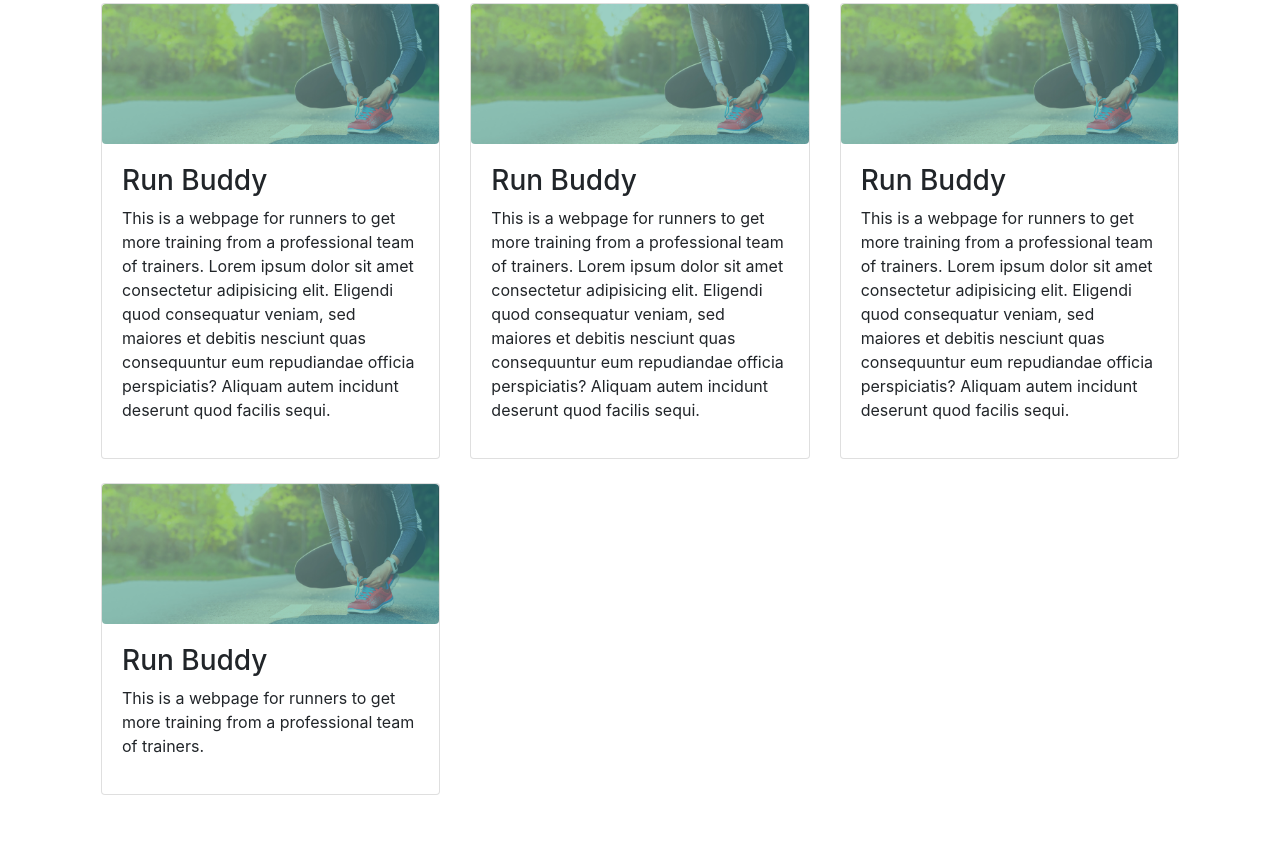
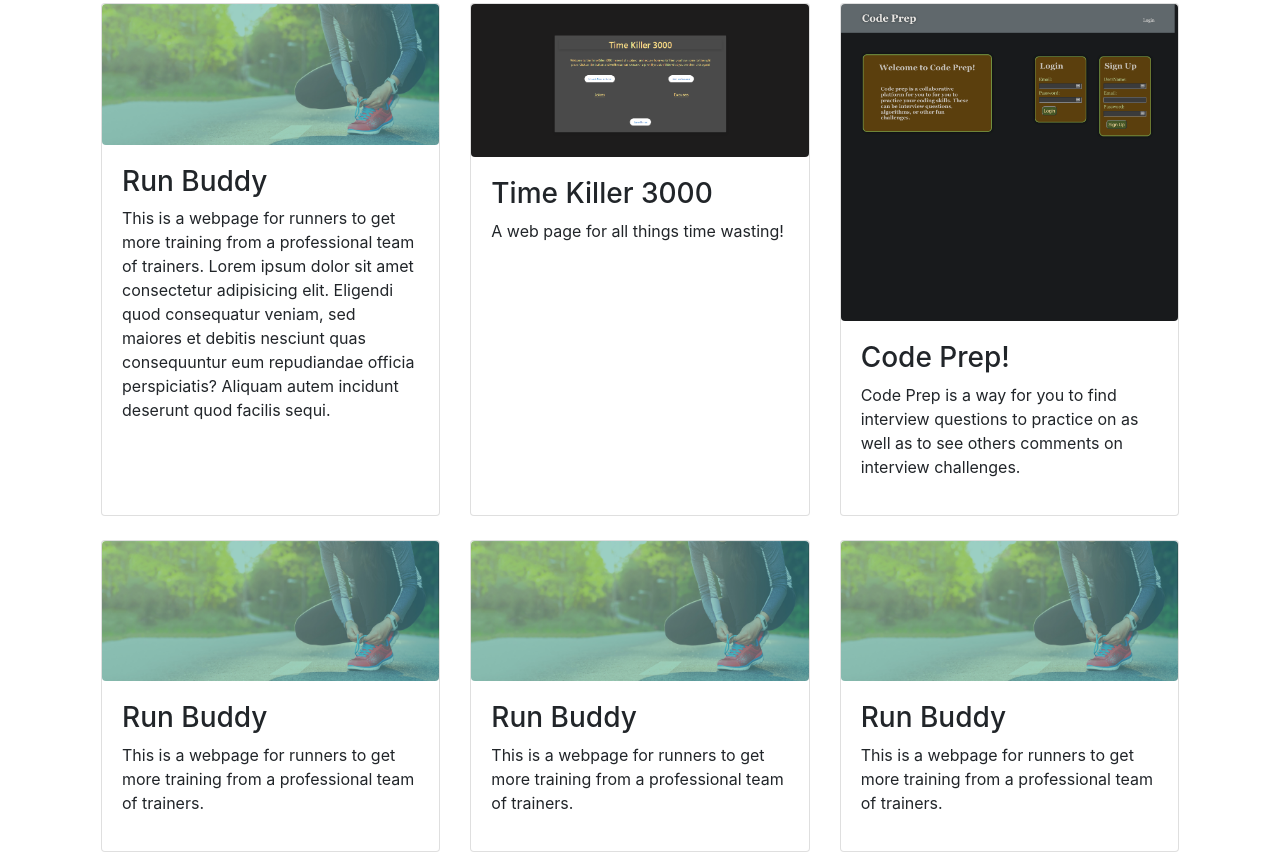
Before and after one commit to jamesfillerup/portfolio-fillerup, a website: page index.html in a window 1280 px wide. Shown: the part 1309-2165 px from the top of the page. Drawn offline with nearby package versions, Linux system fonts and the light colour scheme.

Commit message:
minor changes'

```diff
--- a/Assets/css/style.css
+++ b/Assets/css/style.css
@@ -48,14 +48,15 @@ margin: 7px 0;
 header nav ul {
     display: flex;
     flex-wrap: wrap;
-    justify-content: space-between;
+    justify-content: right ;
     align-items: center;
     list-style: none;
 }
 header nav ul li a {
     padding: 10px 15px;
     font-weight: bold;
-    font-size: 1.1vw;
+    font-size: 15px;
+
 }
 header nav ul li a:hover {
     background: var(--color-1);
@@ -306,7 +307,7 @@ p {
         justify-content: center;
     }
     header nav ul li a {
-        font-size: 20px;
+        font-size: 15px;
     }
     footer h2, footer div {
         text-align: center;
--- a/index.html
+++ b/index.html
@@ -105,16 +105,16 @@
             <div class="col-12 col-md-6 col-lg-4 mt-4">
                 <div class=" card h-100">
                     <div class="">
-                        <a href="https://jamesfillerup.github.io/run-buddy/">
-                            <img class="card-img-top img-center rounded mx-auto d-block" src= "./Assets/images/run-buddy.jpeg"
+                        <a href="https://Nesnah1307.github.io/time-killer-3000/">
+                            <img class="card-img-top img-center rounded mx-auto d-block" src= "./Assets/images/time-killer-3000.png"
                                 alt="" style="width:100%">
                         </a>
                         <div class="card-body">
                             <h3>
-                                Run Buddy
+                                Time Killer 3000
                             </h3>
                             <p>
-                            This is a webpage for runners to get more training from a professional team of trainers. Lorem ipsum dolor sit amet consectetur adipisicing elit. Eligendi quod consequatur veniam, sed maiores et debitis nesciunt quas consequuntur eum repudiandae officia perspiciatis? Aliquam autem incidunt deserunt quod facilis sequi.
+                            A web page for all things time wasting!
                             </p>
                         </div>
                     </div>
@@ -123,16 +123,16 @@
             <div class="col-12 col-md-6 col-lg-4 mt-4">
                 <div class=" card h-100">
                     <div class="">
-                        <a href="https://jamesfillerup.github.io/run-buddy/">
-                            <img class="card-img-top img-center rounded mx-auto d-block" src= "./Assets/images/run-buddy.jpeg"
+                        <a href="https://secure-inlet-25586.herokuapp.com/">
+                            <img class="card-img-top img-center rounded mx-auto d-block" src= "./Assets/images/code-prep.png"
                                 alt="" style="width:100%">
                         </a>
                         <div class="card-body">
                             <h3>
-                                Run Buddy
+                                Code Prep!
                             </h3>
                             <p>
-                            This is a webpage for runners to get more training from a professional team of trainers. Lorem ipsum dolor sit amet consectetur adipisicing elit. Eligendi quod consequatur veniam, sed maiores et debitis nesciunt quas consequuntur eum repudiandae officia perspiciatis? Aliquam autem incidunt deserunt quod facilis sequi.
+                                Code Prep is a way for you to find interview questions to practice on as well as to see others comments on interview challenges.
                             </p>
                         </div>
                     </div>
@@ -156,6 +156,43 @@
                     </div>
                 </div>
             </div>
+            <div class="col-12 col-md-6 col-lg-4 mt-4">
+                <div class=" card h-100">
+                    <div class=" ">
+                        <a href="https://jamesfillerup.github.io/run-buddy/">
+                            <img class="card-img-top img-center rounded mx-auto d-block" src= "./Assets/images/run-buddy.jpeg"
+                                alt="" style="width:100%">
+                        </a>
+                        <div class="card-body">
+                            <h3>
+                                Run Buddy
+                            </h3>
+                            <p>
+                            This is a webpage for runners to get more training from a professional team of trainers.
+                            </p>
+                        </div>
+                    </div>
+                </div>
+            </div>
+            <div class="col-12 col-md-6 col-lg-4 mt-4">
+                <div class=" card h-100">
+                    <div class=" ">
+                        <a href="https://jamesfillerup.github.io/run-buddy/">
+                            <img class="card-img-top img-center rounded mx-auto d-block" src= "./Assets/images/run-buddy.jpeg"
+                                alt="" style="width:100%">
+                        </a>
+                        <div class="card-body">
+                            <h3>
+                                Run Buddy
+                            </h3>
+                            <p>
+                            This is a webpage for runners to get more training from a professional team of trainers.
+                            </p>
+                        </div>
+                    </div>
+                </div>
+            </div>
+
         </div>
         <!-- <div class="column card">
             <div class="content ">
```
Lines whose indentation alone changed are shown as unchanged.
